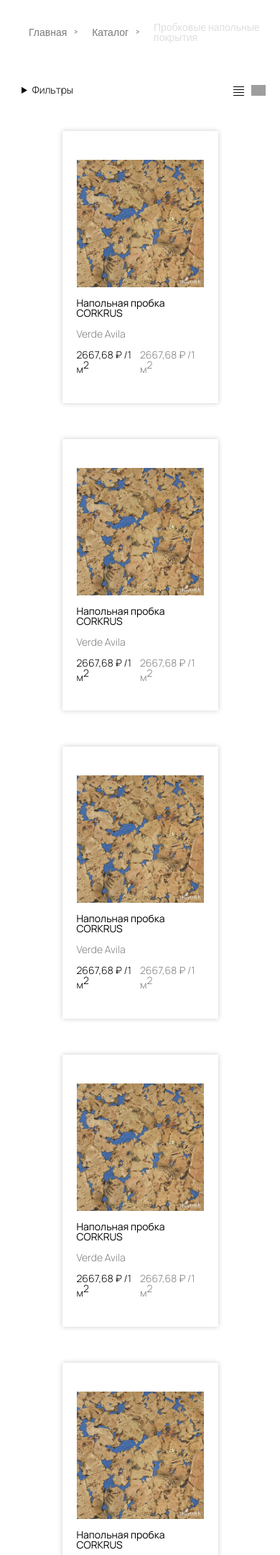
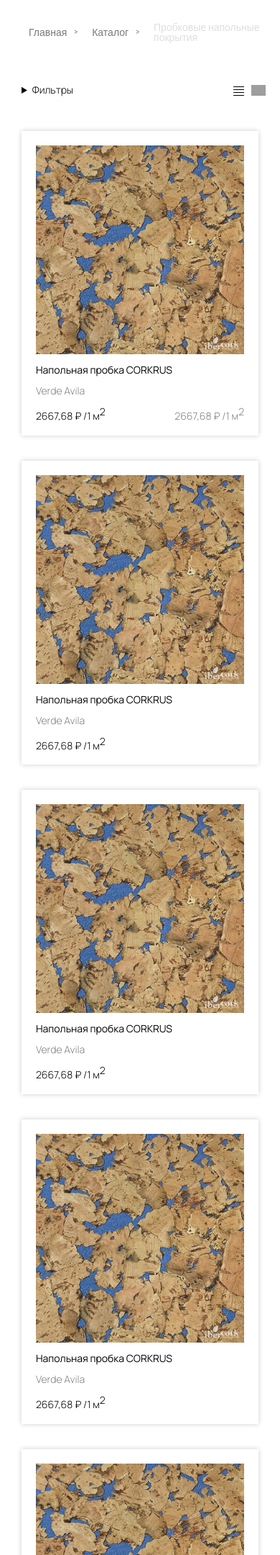
Before and after one commit to Mozefoka/Enot, a PHP site: page /pages/floor-covering.html in a window 390 px wide. Shown: the part 80-2240 px from the top of the page at 72% size. Run offline with PHP 8.4, Linux system fonts and the light colour scheme; style sheets or scripts are compiled from the project's sources; grey boxes are pictures that could not be loaded.

Commit message:
margin changes

```diff
--- a/css/floor-covering/floor-covering.css
+++ b/css/floor-covering/floor-covering.css
@@ -77,6 +77,7 @@
     flex-direction: column;
     align-items: center;
     margin-top: 20px;
+    padding: 0 30px;
   }
 }
 .floor-covering__filter {
@@ -96,7 +97,7 @@
   margin-bottom: 30px;
 }
 .floor-covering__filter-reset {
-  background-image: url("/icons/reset.png");
+  background-image: url("../icons/reset.png");
   background-repeat: no-repeat;
   background-size: 15px;
   padding: 0 0 1px 20px;
@@ -130,7 +131,7 @@
   position: absolute;
   right: 15px;
   padding: 10px 13px 0 0;
-  background-image: url("/icons/arrow.png");
+  background-image: url("../icons/arrow.png");
   background-repeat: no-repeat;
   background-size: 15px;
   transform: rotate(90deg);
@@ -160,6 +161,11 @@
 }
 .floor-covering__content {
   width: 70%;
+}
+@media (max-width: 700px) {
+  .floor-covering__content {
+    width: 100%;
+  }
 }
 .floor-covering__options {
   display: flex;
@@ -225,6 +231,12 @@
   box-shadow: 0 0 7px 0 rgba(0, 0, 0, 0.2);
   margin-bottom: 30px;
 }
+@media (max-width: 700px) {
+  .floor-covering__content-card {
+    padding: 20px 20px;
+    margin-bottom: 15px;
+  }
+}
 .floor-covering__content-card-img {
   margin-bottom: 15px;
 }
--- a/css/floor-covering/floor-covering.scss
+++ b/css/floor-covering/floor-covering.scss
@@ -78,6 +78,7 @@
         flex-direction: column;
         align-items: center;
         margin-top: 20px;
+        padding: 0 30px;
     }
 
     &__filter {
@@ -98,7 +99,7 @@
     }
 
     &__filter-reset {
-        background-image: url("/icons/reset.png");
+        background-image: url("../icons/reset.png");
         background-repeat: no-repeat;
         background-size: 15px;
         padding: 0 0 1px 20px;
@@ -137,7 +138,7 @@
             position: absolute;
             right: 15px;
             padding: 10px 13px 0 0;
-            background-image: url("/icons/arrow.png");
+            background-image: url("../icons/arrow.png");
             background-repeat: no-repeat;
             background-size: 15px;
             transform: rotate(90deg);
@@ -174,6 +175,11 @@
 
     &__content {
         width: 70%;
+
+        @media (max-width: 700px) {
+            width: 100%;
+        }
+
     }
 
     &__options {
@@ -244,6 +250,11 @@
         padding: 40px 20px;
         box-shadow: 0 0 7px 0 rgba(0, 0, 0, 0.2);
         margin-bottom: 30px;
+
+        @media (max-width: 700px) {
+            padding: 20px 20px;
+            margin-bottom: 15px;
+        }
     }
 
     &__content-card-img {
--- a/pages/floor-covering.html
+++ b/pages/floor-covering.html
@@ -53,7 +53,6 @@
     </header>
 
     <main class="main">
-        <div class="container">
             <ul class="breadcrumbs">
                 <li class="breadcrumbs__item"><a class="breadcrumbs__item-link" href="../index.html">Главная</a></li>
                 <li class="breadcrumbs__item"><a class="breadcrumbs__item-link" href="../pages/catalog.html">Каталог</a>
@@ -446,7 +445,39 @@
                             <p class="floor-covering__content-card-name">Verde Avila</p>
                             <div class="floor-covering__content-card-price">
                                 <p>2667,68 ₽ /1 м<sup>2</sup></p>
-                                <p class="floor-covering__content-card-price--color">2667,68 ₽ /1 м<sup>2</sup></p>
+                            </div>
+                        </a>
+
+                        <a class="floor-covering__content-card" href="../pages/commodity.html">
+                            <div class="floor-covering__content-card-img">
+                                <img src="../images/33417846.jpg" alt="floor">
+                            </div>
+                            <h3 class="floor-covering__content-card-title">Напольная пробка CORKRUS</h3>
+                            <p class="floor-covering__content-card-name">Verde Avila</p>
+                            <div class="floor-covering__content-card-price">
+                                <p>2667,68 ₽ /1 м<sup>2</sup></p>
+                            </div>
+                        </a>
+
+                        <a class="floor-covering__content-card" href="../pages/commodity.html">
+                            <div class="floor-covering__content-card-img">
+                                <img src="../images/33417846.jpg" alt="floor">
+                            </div>
+                            <h3 class="floor-covering__content-card-title">Напольная пробка CORKRUS</h3>
+                            <p class="floor-covering__content-card-name">Verde Avila</p>
+                            <div class="floor-covering__content-card-price">
+                                <p>2667,68 ₽ /1 м<sup>2</sup></p>
+                            </div>
+                        </a>
+
+                        <a class="floor-covering__content-card" href="../pages/commodity.html">
+                            <div class="floor-covering__content-card-img">
+                                <img src="../images/33417846.jpg" alt="floor">
+                            </div>
+                            <h3 class="floor-covering__content-card-title">Напольная пробка CORKRUS</h3>
+                            <p class="floor-covering__content-card-name">Verde Avila</p>
+                            <div class="floor-covering__content-card-price">
+                                <p>2667,68 ₽ /1 м<sup>2</sup></p>
                             </div>
                         </a>
 
@@ -470,7 +501,6 @@
                             <p class="floor-covering__content-card-name">Verde Avila</p>
                             <div class="floor-covering__content-card-price">
                                 <p>2667,68 ₽ /1 м<sup>2</sup></p>
-                                <p class="floor-covering__content-card-price--color">2667,68 ₽ /1 м<sup>2</sup></p>
                             </div>
                         </a>
 
@@ -482,7 +512,6 @@
                             <p class="floor-covering__content-card-name">Verde Avila</p>
                             <div class="floor-covering__content-card-price">
                                 <p>2667,68 ₽ /1 м<sup>2</sup></p>
-                                <p class="floor-covering__content-card-price--color">2667,68 ₽ /1 м<sup>2</sup></p>
                             </div>
                         </a>
 
@@ -494,43 +523,6 @@
                             <p class="floor-covering__content-card-name">Verde Avila</p>
                             <div class="floor-covering__content-card-price">
                                 <p>2667,68 ₽ /1 м<sup>2</sup></p>
-                                <p class="floor-covering__content-card-price--color">2667,68 ₽ /1 м<sup>2</sup></p>
-                            </div>
-                        </a>
-
-                        <a class="floor-covering__content-card" href="../pages/commodity.html">
-                            <div class="floor-covering__content-card-img">
-                                <img src="../images/33417846.jpg" alt="floor">
-                            </div>
-                            <h3 class="floor-covering__content-card-title">Напольная пробка CORKRUS</h3>
-                            <p class="floor-covering__content-card-name">Verde Avila</p>
-                            <div class="floor-covering__content-card-price">
-                                <p>2667,68 ₽ /1 м<sup>2</sup></p>
-                                <p class="floor-covering__content-card-price--color">2667,68 ₽ /1 м<sup>2</sup></p>
-                            </div>
-                        </a>
-
-                        <a class="floor-covering__content-card" href="../pages/commodity.html">
-                            <div class="floor-covering__content-card-img">
-                                <img src="../images/33417846.jpg" alt="floor">
-                            </div>
-                            <h3 class="floor-covering__content-card-title">Напольная пробка CORKRUS</h3>
-                            <p class="floor-covering__content-card-name">Verde Avila</p>
-                            <div class="floor-covering__content-card-price">
-                                <p>2667,68 ₽ /1 м<sup>2</sup></p>
-                                <p class="floor-covering__content-card-price--color">2667,68 ₽ /1 м<sup>2</sup></p>
-                            </div>
-                        </a>
-
-                        <a class="floor-covering__content-card" href="../pages/commodity.html">
-                            <div class="floor-covering__content-card-img">
-                                <img src="../images/33417846.jpg" alt="floor">
-                            </div>
-                            <h3 class="floor-covering__content-card-title">Напольная пробка CORKRUS</h3>
-                            <p class="floor-covering__content-card-name">Verde Avila</p>
-                            <div class="floor-covering__content-card-price">
-                                <p>2667,68 ₽ /1 м<sup>2</sup></p>
-                                <p class="floor-covering__content-card-price--color">2667,68 ₽ /1 м<sup>2</sup></p>
                             </div>
                         </a>
 
@@ -572,8 +564,7 @@
                     </div>
 
                     <div class="floor-covering__pages">
-                        <a>
-                            << /a>
+                                <a><</a>
                                 <a class="floor-covering__pages--active">1</a>
                                 <a href="../pages/floor-covering2.html">2</a>
                                 <a href="../pages/floor-covering3.html">3</a>
@@ -581,7 +572,6 @@
                     </div>
                 </div>
             </section>
-        </div>
     </main>
 
     <footer class="footer">
```
Also changed, not shown: 1 other file.
